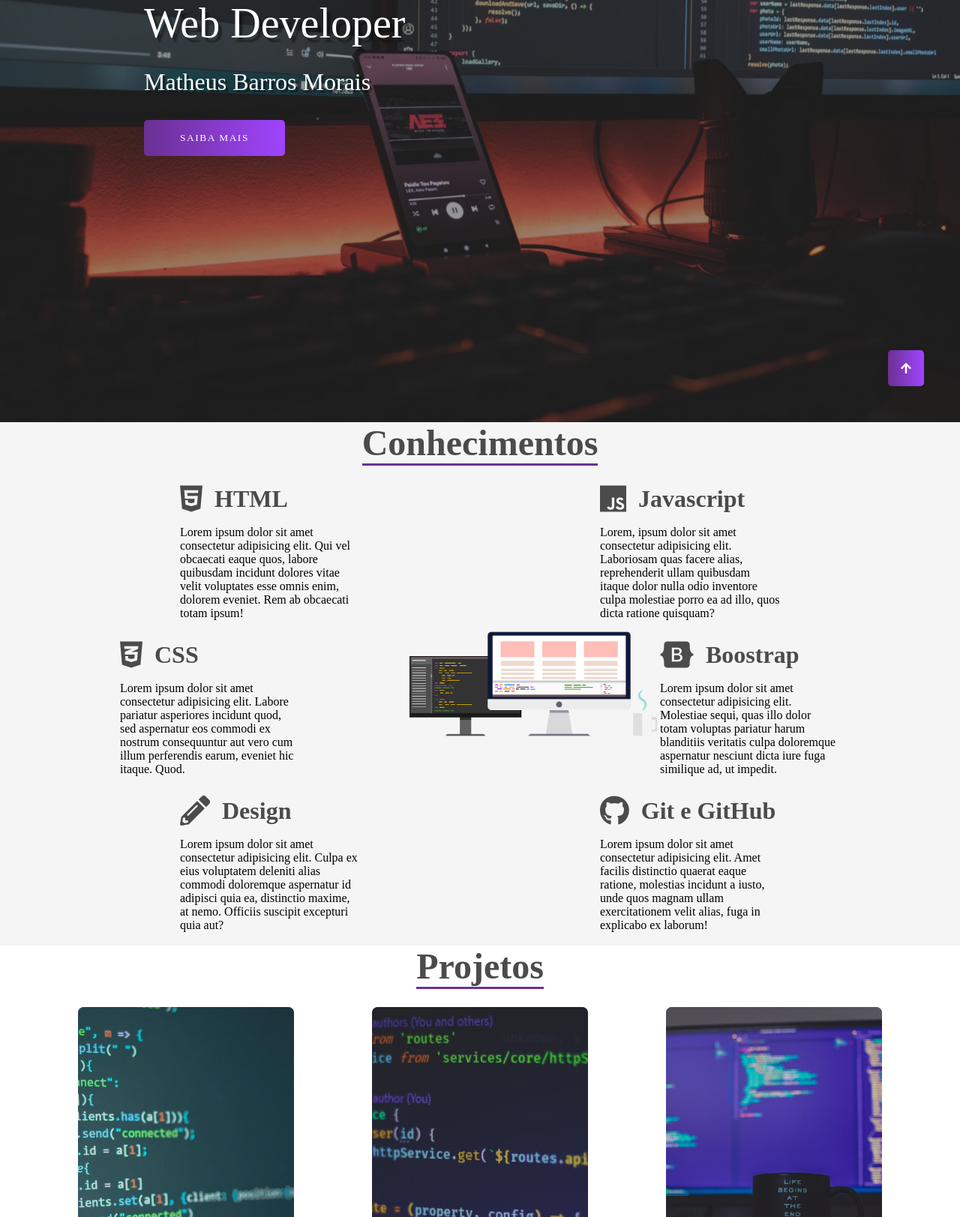
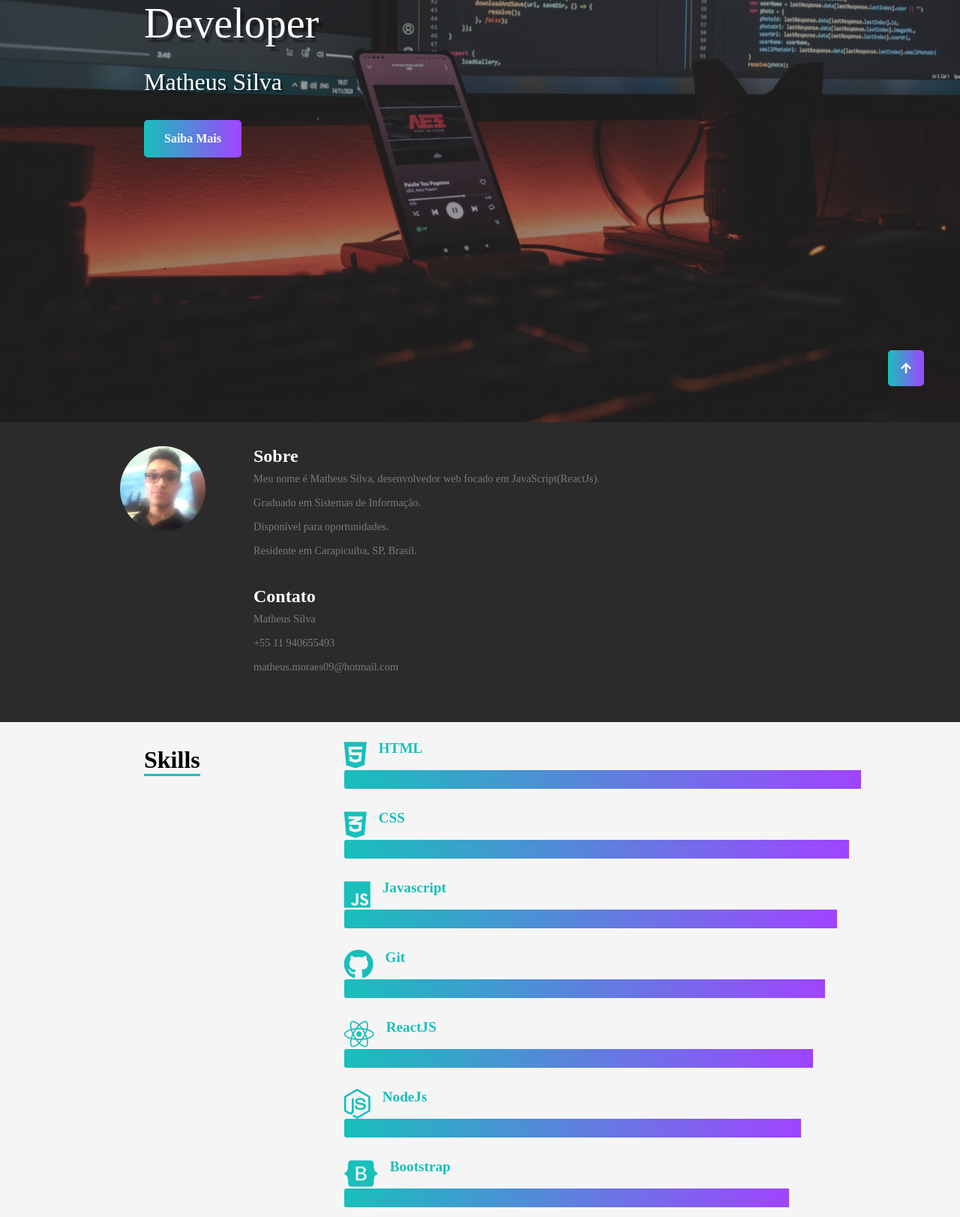
Before and after one commit to MatheusMorais506/my-portfolio, a plain HTML site: page src/index.html in a window 1280 px wide. Shown: the part 237-1860 px from the top of the page at 75% size. Drawn offline with Linux system fonts and the light colour scheme.

Commit message:
update portfolio

```diff
--- a/src/css/style.css
+++ b/src/css/style.css
@@ -19,7 +19,6 @@
   }
 
   .hamburguer {
-    /* background-color: red; */
     width: 2rem;
     height: 2rem;
     position: fixed;
@@ -147,9 +146,7 @@
     color: #fff;
     text-transform: uppercase;
     letter-spacing: 0.1rem;
-    background: #6a3093;
-    background: -webkit-linear-gradient(to right, #a044ff, #6a3093);
-    background: linear-gradient(to left, #a044ff, #6a3093);
+    background: linear-gradient(to left, #a044ff, #18bfbb);
     padding: 1rem 3rem;
     border: none;
     border-radius: 5px;
@@ -203,7 +200,7 @@
   }
 
   .menu-link:hover {
-    color: #6a3093;
+    color: #a044ff;
   }
 
   .social-media {
@@ -215,7 +212,7 @@
   }
 
   .social-media i {
-    background-color: #6a3093;
+    background-color: #a044ff;
     color: rgba(255, 255, 255, 1);
     height: 2.5rem;
     width: 2.5rem;
@@ -230,68 +227,27 @@
   .social-media i:hover {
     background-color: #a044ff;
   }
-
-  .conhecimentos {
-    height: 100%;
-    display: grid;
-    grid-template-columns: repeat(16, 1fr);
-    grid-template-rows: repeat(6, 6rem);
-    row-gap: 0.5rem;
-  }
-
-  .conhecimento:nth-child(1) {
-    grid-column: 4 / 7;
-    grid-row: 1 / 3;
-  }
-
-  .conhecimento:nth-child(2) {
-    grid-column: 3 / 6;
-    grid-row: 3 / 5;
-  }
-
-  .conhecimento:nth-child(3) {
-    grid-column: 4 / 7;
-    grid-row: 5 / -1;
-  }
-
-  .conhecimento:nth-child(4) {
-    grid-column: 11 / 14;
-    grid-row: 1 / 3;
-  }
-
-  .conhecimento:nth-child(5) {
-    grid-column: 12 / 15;
-    grid-row: 3 / 5;
-  }
-
-  .conhecimento:nth-child(6) {
-    grid-column: 11 / 14;
-    grid-row: 5 / -1;
-  }
-
   .sessao-conhecimentos {
     background-color: #f5f5f5;
     height: 100%;
+    display: flex;
   }
 
-  .sessao-header {
-    display: flex;
-    align-items: center;
-    justify-content: center;
+  .sessao-header{
+    margin-top: 2rem;
+    margin-left: 12rem;
   }
-
   .sessao-header h1 {
     font-family: var(--font-primary);
-    font-size: 3rem;
-    color: #4b4b4b;
-    border-bottom: solid 3px #6a3093;
-    margin-bottom: 1.5rem;
+    font-size: 2rem;
+    color: #000;
+    border-bottom: solid 3px #18bfbb;
   }
-
   .conhecimento-header {
     display: flex;
-    align-items: center;
-    color: #4b4b4b;
+    color: #18bfbb;
+    margin-top:1.5rem;
+    margin-left: 12rem;
   }
 
   .conhecimento-header i {
@@ -300,25 +256,14 @@
 
   .conhecimento-header h3 {
     font-family: var(--font-secundary);
-    font-size: 2rem;
+    font-size: 1.2rem;
     padding-left: 1rem;
   }
 
   .conhecimento-text {
     font-family: var(--font-secundary);
     margin-top: 1rem;
-  }
-
-  .conhecimentos-img-wrapper {
-    grid-column: 7 / 11;
-    grid-row: 2 / 6;
-    width: 80%;
-    height: 80%;
-  }
-
-  .conhecimentos-img-wrapper img {
-    object-fit: cover;
-    height: 100%;
+    line-height:0rem;
   }
 
   .projetos {
@@ -386,9 +331,9 @@
   }
 
   .btn {
-    background: #6a3093;
-    background: -webkit-linear-gradient(to right, #a044ff, #6a3093);
-    background: linear-gradient(to left, #a044ff, #6a3093);
+    background: #18bfbb;
+    background: -webkit-linear-gradient(to right, #a044ff, #18bfbb);
+    background: linear-gradient(to left, #a044ff, #18bfbb);
     font-family: var(--font-action);
     color: #eee;
     border-radius: 0.5rem;
@@ -509,71 +454,6 @@
       pointer-events: none;
   }
 
-  .sessao-orcamento{
-    width: 100%;
-    height: 100vh;
-   /*background: url("../images/orcamento.jpg");*/
-    object-fit: cover;
-    display: flex;
-    justify-content: center;
-    align-items: center;
-  }
-
-  .orcamento-wrapper{
-    width: 60%;
-    height: 80%;
-    background-color: #ffffff99;
-    border-radius: 10px;
-    box-shadow: 0 0.1rem 0.3rem rgba(0, 0, 0, 0.5);
-    position: relative;
-  }
-
-  .sessao-orcamento h1{
-    position: absolute;
-    top: -2.5rem;
-    left: 2rem;
-    background: #6a3093;
-    background: -webkit-linear-gradient(to right, #a044ff, #6a3093);
-    background: linear-gradient(to left, #a044ff, #6a3093);
-    padding: 0 3rem;
-    color: #fff;
-    font-family: var(--font-primary);
-    font-size: 3rem;
-    font-weight: lighter;
-    box-shadow: 0 0.1rem 0.3rem rgba(0, 0, 0, 0.5);
-    border-radius: 10px;
-  }
-
-  .sessao-orcamento form{
-    margin: 4rem;
-    display: grid;
-    grid-template-columns: auto 1fr;
-    column-gap: 2rem;
-    row-gap: 2rem;
-  }
-
-  .sessao-orcamento label{
-    font-family: var(--font-action);
-    font-size: 1.5rem;
-  }
-
-  .sessao-orcamento input[type="number"]{
-    font-family: var(--font-secundary);
-    width: 4rem;
-    font-size: 2rem;
-    outline: none;
-    border-radius: 10px;
-    border: none;
-    padding: 0.3rem;
-  }
-
-  .btn-orcamento{
-    text-transform: uppercase;
-    padding: 1rem;
-    cursor: pointer;
-    grid-column: 2;
-  }
-
   footer{
     width: 100%;
     height: 7rem;
@@ -611,9 +491,9 @@
     bottom: 3rem;
     width: 3rem;
     height: 3rem;
-    background: #6a3093;
-    background: -webkit-linear-gradient(to right, #a044ff, #6a3093);
-    background: linear-gradient(to left, #a044ff, #6a3093);
+    background: #18bfbb;
+    background: -webkit-linear-gradient(to right, #a044ff, #18bfbb);
+    background: linear-gradient(to left, #a044ff, #18bfbb);
     display: flex;
     justify-content: center;
     align-items: center;
@@ -621,3 +501,80 @@
     border-radius: .3rem;
     box-shadow:  0 0.1rem 0.6rem #00000009;
   }
+
+  #sobre{
+    background-color:#2b2b2b;
+    height: 25rem;
+    display: flex;
+  }
+
+.profile{
+  width: 114px;
+  height: 114px;
+  margin-left: 12px;
+  border-radius: 100%;
+  margin-left:10rem;
+  margin-top: 2rem;
+}
+
+.sobreTitle{
+  font-family: var(--font-primary);
+  color: #fff;
+  font-size: 1.5rem;
+  margin-left: 4rem;
+  margin-top: 2rem;
+}
+
+.info{
+  font-family: var(--font-primary);
+  color: #7a7a7a;
+  margin-left: 4rem;
+  font-size: 0.9rem;
+  line-height: 2rem;
+}
+
+.bar-expand {
+  margin-left: 12rem;
+  padding-right:17rem;
+  background: linear-gradient(to left, #a044ff, #18bfbb);
+  display: inline-block;
+  height: 25px;
+  border-radius: 3px 0 0 3px;
+}
+
+.css {
+  padding-right:16rem;
+}
+
+.js{
+  padding-right:15rem;
+}
+.git{
+  padding-right:14rem;
+}
+.react{
+  padding-right:13rem;
+}
+.nodejs{
+  padding-right:12rem;
+}
+.bootstrap{
+  padding-right:11rem;
+  margin-bottom:3rem;
+}
+#button {
+  display: block;
+  width: 120px;
+  height: 30px;
+  line-height: 30px;
+  padding: 10px 5px;
+  margin:18px;
+  background: linear-gradient(to left, #a044ff, #18bfbb);
+  color: #FFF;
+  border-radius: 5px;
+  text-decoration: none;
+  text-align: center;
+  font-weight: bold;
+  font-family: var(--font-primary);
+  margin-left: 0rem;
+}
--- a/src/index.html
+++ b/src/index.html
@@ -26,93 +26,101 @@
                 <img src="images/bg.jpg" alt="">
             </div>
             <div class="banner">
-                <h1>Web Developer</h1>
-                <p>Matheus Barros Morais</p>
-                <button>Saiba mais</button>
+                <h1>Developer</h1>
+                <p>Matheus Silva</p>
+                <a href="#sobre" id="button">Saiba Mais</a>
             </div>
         </header>
+
+        <div id="sobre">
+            <img class="profile" alt="profile Matheus Silva" src="images/profile.jpg">
+          <div id="info-columns">
+          <h1 class="sobreTitle">Sobre</h1>
+          <p class="info">Meu nome é Matheus Silva, desenvolvedor web focado em JavaScript(ReactJs).
+            <br>
+            Graduado em Sistemas de Informação.
+            <br>
+            Disponível para oportunidades.
+            <br>
+            Residente em Carapicuíba, SP, Brasil.
+          </p>
+          <h1 class="sobreTitle">Contato</h1>
+          <p class="info">
+            <span>Matheus Silva</span>
+            <br>
+            <span>+55 11 940655493</span>
+            <br>
+            <span>matheus.moraes09@hotmail.com</span>
+          </p>
+          </div>
+        </div>
 
         <aside class="sidebar">
           <nav>
             <ul class="menu">
               <li class="menu-item"><a href="#" class="menu-link">Home</a></li>
-              <li class="menu-item"><a href="#conhecimentos" class="menu-link">Conhecimento</a></li>
+              <li class="menu-item"><a href="#sobre" class="menu-link">Sobre</li>
+              <li class="menu-item"><a href="#conhecimentos" class="menu-link">Skills</a></li>
               <li class="menu-item"><a href="#projetos" class="menu-link">Projetos</a></li>
               <li class="menu-item"><a href="#contato" class="menu-link">Contato</a></li>
-              <li class="menu-item"><a href="#orcamento" class="menu-link">Orçamento</a></li>
             </ul>
           </nav>
           <div class="social-media">
-            <a href="#"><i class="fab fa-facebook"></i></a>
-            <a href="#"><i class="fab fa-github-alt"></i></a>
-            <a href="#"><i class="fab fa-twitter"></i></a>
+            <a href="https://www.linkedin.com/in/matheus-morais-b12b77194/"><i class="fab fa-linkedin"></i></a>
+            <a href="https://github.com/MatheusMorais506"><i class="fab fa-github-alt"></i></a>
           </div>
         </aside>
 
         <section class="sessao-conhecimentos" id="conhecimentos">
           <div class="sessao-header">
-            <h1>Conhecimentos</h1>
+            <h1>Skills</h1>
           </div>
-          <div class="conhecimentos">
-            <div class="conhecimento">
-              <div class="conhecimento-header">
+
+          <div class="conhecimento">
+
+            <div class="conhecimento-header">
                 <i class="fab fa-html5"></i>
                 <h3>HTML</h3>
               </div>
-              <div class="conhecimento-text">
-                <p>Lorem ipsum dolor sit amet consectetur adipisicing elit. Qui vel obcaecati eaque quos, labore quibusdam incidunt dolores vitae velit voluptates esse omnis enim, dolorem eveniet. Rem ab obcaecati totam ipsum!</p>
-              </div>
-            </div>
-            <div class="conhecimento">
+              <span class="bar-expand html5" style="width: 90%;"></span>
+
               <div class="conhecimento-header">
                 <i class="fab fa-css3-alt"></i>
                 <h3>CSS</h3>
               </div>
-              <div class="conhecimento-text">
-                <p>Lorem ipsum dolor sit amet consectetur adipisicing elit. Labore pariatur asperiores incidunt quod, sed aspernatur eos commodi ex nostrum consequuntur aut vero cum illum perferendis earum, eveniet hic itaque. Quod.</p>
-              </div>
-            </div>
-            <div class="conhecimento">
-              <div class="conhecimento-header">
-                <i class="fas fa-pencil-alt"></i>
-                <h3>Design</h3>
-              </div>
-              <div class="conhecimento-text">
-                <p>Lorem ipsum dolor sit amet consectetur adipisicing elit. Culpa ex eius voluptatem deleniti alias commodi doloremque aspernatur id adipisci quia ea, distinctio maxime, at nemo. Officiis suscipit excepturi quia aut?</p>
-              </div>
-            </div>
-            <div class="conhecimento">
+              <span class="bar-expand css" style="width: 90%;"></span>
+
               <div class="conhecimento-header">
                 <i class="fab fa-js"></i>
                 <h3>Javascript</h3>
               </div>
-              <div class="conhecimento-text">
-                <p>Lorem, ipsum dolor sit amet consectetur adipisicing elit. Laboriosam quas facere alias, reprehenderit ullam quibusdam itaque dolor nulla odio inventore culpa molestiae porro ea ad illo, quos dicta ratione quisquam?
-                </p>
+              <span class="bar-expand js" style="width: 90%;"></span>
+
+              <div class="conhecimento-header">
+                <i class="fab fa-github"></i>
+                <h3>Git</h3>
               </div>
-            </div>
-            <div class="conhecimento">
+              <span class="bar-expand git" style="width: 90%;"></span>
+
+              <div class="conhecimento-header">
+                <i class="fab fa-react"></i>
+                <h3>ReactJS</h3>
+              </div>
+              <span class="bar-expand react" style="width: 90%;"></span>
+
+              <div class="conhecimento-header">
+                <i class="fab fa-node-js"></i>
+                <h3>NodeJs</h3>
+              </div>
+              <span class="bar-expand nodejs" style="width: 90%;"></span>
+
               <div class="conhecimento-header">
                 <i class="fab fa-bootstrap"></i>
-                <h3>Boostrap</h3>
+                <h3>Bootstrap</h3>
               </div>
-              <div class="conhecimento-text">
-                <p>Lorem ipsum dolor sit amet consectetur adipisicing elit. Molestiae sequi, quas illo dolor totam voluptas pariatur harum blanditiis veritatis culpa doloremque aspernatur nesciunt dicta iure fuga similique ad, ut impedit.</p>
-              </div>
+              <span class="bar-expand bootstrap" style="width: 90%;"></span>
+
             </div>
-            <div class="conhecimento">
-              <div class="conhecimento-header">
-                <i class="fab fa-github"></i>
-                <h3>Git e GitHub</h3>
-              </div>
-              <div class="conhecimento-text">
-                <p>Lorem ipsum dolor sit amet consectetur adipisicing elit. Amet facilis distinctio quaerat eaque ratione, molestias incidunt a iusto, unde quos magnam ullam exercitationem velit alias, fuga in explicabo ex laborum!</p>
-              </div>
-            </div>
-            <div class="conhecimentos-img-wrapper">
-              <img src="images/conhecimentos.png" alt="imagem conhecimento">
-            </div>
-          </div>
         </section>
 
         <div class="sessao-projetos" id="projetos">
@@ -127,7 +135,7 @@
               <div class="card-info">
                 <h2>Projeto 1</h2>
                 <h3>Javascript, HTML, CSS</h3>
-                <p>Lorem ipsum dolor sit amet consectetur adipisicing elit. Cupiditate ducimus vero maxime amet magnam doloribus eos consequatur expedita architecto hic?</p>
+                <p></p>
                 <button class="btn">Saiba Mais</button>
               </div>
             </div>
@@ -138,7 +146,7 @@
               <div class="card-info">
                 <h2>Projeto 2</h2>
                 <h3>Nodejs</h3>
-                <p>Lorem ipsum dolor sit amet consectetur adipisicing elit. Dolores, vero aliquam? Pariatur libero voluptas ipsam ullam consectetur ab facilis cumque.</p>
+                <p></p>
                 <button class="btn">Saiba Mais</button>
               </div>
             </div>
@@ -149,7 +157,7 @@
               <div class="card-info">
                 <h2>Projeto 3</h2>
                 <h3>ReactJs</h3>
-                <p>Lorem, ipsum dolor sit amet consectetur adipisicing elit. Est pariatur soluta doloremque tempore nisi placeat, eveniet voluptate recusandae. Eius, sapiente?</p>
+                <p></p>
                 <button class="btn">Saiba Mais</button>
               </div>
             </div>
@@ -181,43 +189,15 @@
           </div>
         </section>
 
-        <section class="sessao-orcamento" id="orcamento">
-          <div class="orcamento-wrapper">
-            <h1>Faça um orçamento</h1>
-            <form>
-              <label for="qtde">Qtde de Páginas</label>
-              <input type="number" min="1" name="qtde" id="qtde">
-              <label for="js">Preciso de um script JS</label>
-              <input type="checkbox" name="js" id="js">
-              <label>Layout</label>
-              <div class="group-layout">
-                <div>
-                  <input type="radio" name="layout" id="layout-sim">
-                  <label for="layout-sim">Preciso de um layout</label>
-                </div>
-                <div>
-                  <input type="radio" name="layout" id="layout-nao">
-                  <label for="layout-nao">Já tenho um layout</label>
-                </div>
-              </div>
-              <label for="prazo">Prazo</label>
-              <input type="range" name="prazo" id="prazo" min="1" max="10">
-              <label id="preco">R$ 0,00</label>
-              <button class="btn btn-orcamento" type="submit">Enviar</button>
-            </form>
-          </div>
-        </section>
-
         <footer>
           <div class="footer-content">
             <p>
-              Copyright &copy; 2021 - Todos os diretos reservados
+              Matheus Silva - Developer
             </p>
             <div class="social-list">
               <ul>
-                <li><a href=""><i class="fab fa-facebook-f"></i></a></li>
-                <li><a href=""><i class="fab fa-instagram"></i></a></li>
-                <li><a href=""><i class="fab fa-twitter"></i></a></li>
+                <li><a href="https://www.linkedin.com/in/matheus-morais-b12b77194"><i class="fab fa-linkedin"></i></a></li>
+                <li><a href="https://github.com/MatheusMorais506"><i class="fab fa-github-alt"></i></a></li>
               </ul>
             </div>
           </div>
--- a/src/js/script.js
+++ b/src/js/script.js
@@ -3,28 +3,3 @@ const hamburguer = document.querySelector(".hamburguer");
 hamburguer.addEventListener('click', function(){
     document.querySelector(".container").classList.toggle("show-menu");
 })
-
-document.querySelector("#qtde").addEventListener("change", atualizarPreco)
-document.querySelector("#js").addEventListener("change", atualizarPreco)
-document.querySelector("#layout-sim").addEventListener("change", atualizarPreco)
-document.querySelector("#layout-nao").addEventListener("change", atualizarPreco)
-document.querySelector("#prazo").addEventListener("change", function () {
-    const prazo = document.querySelector("#prazo").value
-    document.querySelector("label[for=prazo]").innerHTML = `Prazo: ${prazo} semanas`
-    atualizarPreco()
-})
-
-function atualizarPreco(){
-    const qtde = document.querySelector("#qtde").value
-    const temJS = document.querySelector("#js").checked
-    const incluiLayout = document.querySelector("#layout-sim").checked
-    const prazo = document.querySelector("#prazo").value
-
-    let preco = qtde * 100;
-    if (temJS) preco *= 1.1
-    if (incluiLayout) preco += 500
-    let taxaUrgencia = 1 - prazo*0.1;
-    preco *= 1 + taxaUrgencia
-
-    document.querySelector("#preco").innerHTML = `R$ ${preco.toFixed(2)}`
-}
```
Also changed, not shown: src/images/profile.jpg (added).
